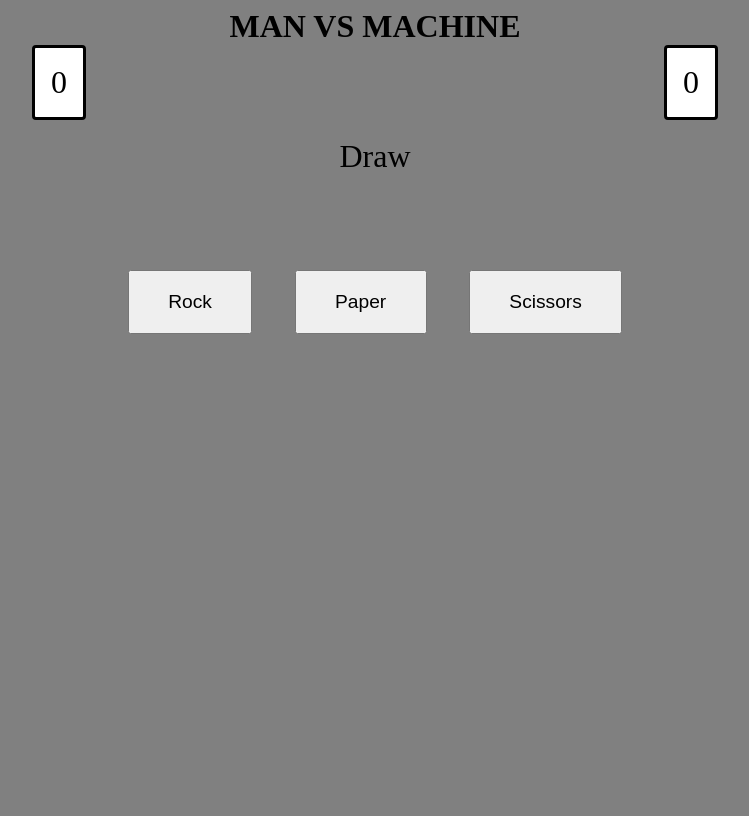
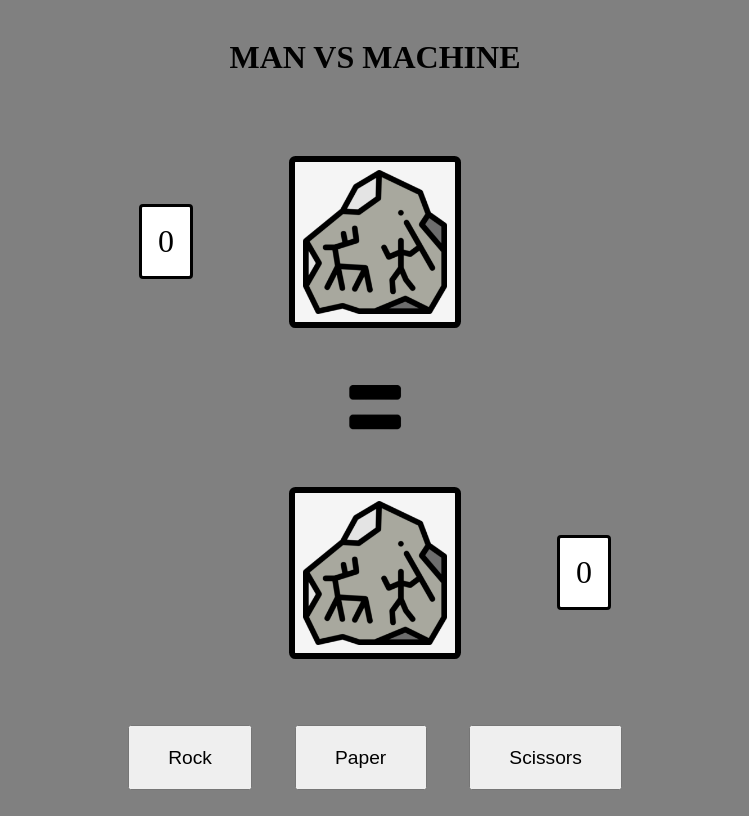
Before and after one commit to Zman008/rock-paper-scissors, a plain HTML site: page index.html in a window 1280 px wide. Both pictures are taken after a click on the button "Rock". Shown: the whole page, without its empty margins (265-1014 px from the left). Drawn offline with Linux system fonts and the light colour scheme; a web font is replaced by a local one.

Commit message:
adding images to the game

```diff
--- a/index.html
+++ b/index.html
@@ -10,23 +10,34 @@
     <link href='https://fonts.googleapis.com/css?family=Aboreto' rel='stylesheet'>
 </head>
 <body>
+    <div class="rps-game">
         <p class="Title">
             MAN VS MACHINE
         </p>
 
-    <div class="score-containers">
-        <div class="computer-score">0</div>
-        <div class="player-score">0</div>
+        <div class="machine-part part">
+            <div class="score-display computer-score">0</div>
+            <div class="choice-img">
+                <img class="cmp-choice-img" src="" alt="">
+            </div>
+            <div class="score-display space">0</div>
         </div>
 
-    <br>
-    <div class="gameResult"></div>
-    <br>
+        <img class="gameResult" src="img/equal.png" alt="" style="height: 2em;">
+
+        <div class="player-part part">
+            <div class="score-display space">0</div>
+            <div class="choice-img">
+                <img class="plyr-choice-img" src="" alt="">
+            </div>
+            <div class="score-display player-score">0</div>
+        </div>
 
         <div class="choiceButtons">
             <button id="ROCK">Rock</button>
             <button id="PAPER">Paper</button>
             <button id="SCISSORS">Scissors</button>
         </div>
+    </div>
 </body>
 </html>
--- a/index.js
+++ b/index.js
@@ -10,38 +10,52 @@ const html = document.querySelector("html");
 const result = document.querySelector(".gameResult");
 const computerScoreDisplay = document.querySelector('.computer-score');
 const playerScoreDisplay = document.querySelector('.player-score');
-
 const btns = document.querySelectorAll("button");
+const computerChoiceImg = document.querySelector(".cmp-choice-img");
+const playerChoiceImg = document.querySelector(".plyr-choice-img");
 
 btns.forEach((btn) => {
   btn.addEventListener("click", function () {
     playerRPS = btn.id;
+    playerChoiceImg.src = `./img/${playerRPS}.png`;
+
     playRound();
+
+    if (playerScore == 5) {
+      alert("You win!");
+      playerScore = 0;
+      computerScore = 0;
+    } else if (computerScore == 5) {
+      alert("You lose!");
+      playerScore = 0;
+      computerScore = 0;
+    }
   });
 });
 
 function getComputerChoice() {
   randomNum = Math.floor(Math.random() * 3);
-  return (randomRPS = RPSList[randomNum]);
+  return RPSList[randomNum];
 }
 
 function playRound(randomRPS = getComputerChoice()) {
+  computerChoiceImg.src = `./img/${randomRPS}.png`;
   winCondition =
     (playerRPS == "ROCK" && randomRPS == "SCISSORS") ||
     (playerRPS == "PAPER" && randomRPS == "ROCK") ||
     (playerRPS == "SCISSORS" && randomRPS == "PAPER");
 
   if (playerRPS == randomRPS) {
-    result.textContent = 'Draw';
+    result.src = './img/equal.png';
     html.style.backgroundColor = 'grey';
   } else if (winCondition) {
     playerScore++;
-    result.textContent = 'Win';
-    html.style.backgroundColor = 'LimeGreen';
+    result.src = './img/circle.png';
+    html.style.backgroundColor = 'palegreen';
   } else {
     computerScore++;
-    result.textContent = 'Lose';
-    html.style.backgroundColor = 'OrangeRed';
+    result.src = './img/cross.png';
+    html.style.backgroundColor = 'tomato';
   }
 
   computerScoreDisplay.textContent = computerScore;
--- a/style.css
+++ b/style.css
@@ -1,42 +1,63 @@
 html {
-  background-color: lavender;
+  background-color: lightskyblue;
+}
+
+.rps-game {
+  display: flex;
+  height: 100vh;
+  flex-direction: column;
+  justify-content: center;
+  align-items: center;
 }
 
 .Title {
-  width: fit-content;
-  margin: auto;
   font-family: Aboreto;
-  font-size: xx-large;
   font-weight: bolder;
-}
-
-.gameResult,
-.score {
-  margin: auto;
-  width: fit-content;
   font-size: xx-large;
 }
 
-.score-containers {
-  display: flex;
-  justify-content: space-around;
+.gameResult {
+  font-size: xx-large;
 }
 
-.score-containers div {
+.part {
+  display: flex;
+  width: 100%;
+  justify-content: center;
+  align-items: center;
+}
+
+.score-display {
   border: 0.1em solid black;
   background-color: white;
   border-radius: 4px;
   padding: 0.5em;
   font-size: xx-large;
+  margin: 3em;
 }
 
-.choiceButtons {
-  margin: auto;
-  width: fit-content;
+.choice-img {
+  display: flex;
+  justify-content: center;
+  align-items: center;
+  background-color: whitesmoke;
+  border: 0.4em solid black;
+  border-radius: .4em;
+  height: 20vh;
+  width: 20vh;
+}
+
+.choice-img img {
+  height: 90%;
+  width: 90%;
 }
 
 button {
   padding: 1em 2em;
-  margin: 4em 1em;
+  margin: 1em;
   font-size: larger;
 }
+
+.space {
+  visibility: hidden;
+}
```
Also changed, not shown: img/PAPER.png (added), img/ROCK.png (added), img/SCISSORS.png (added), img/circle.png (added), img/cross.png (added), img/equal.png (added). Lines whose indentation alone changed are shown as unchanged.
